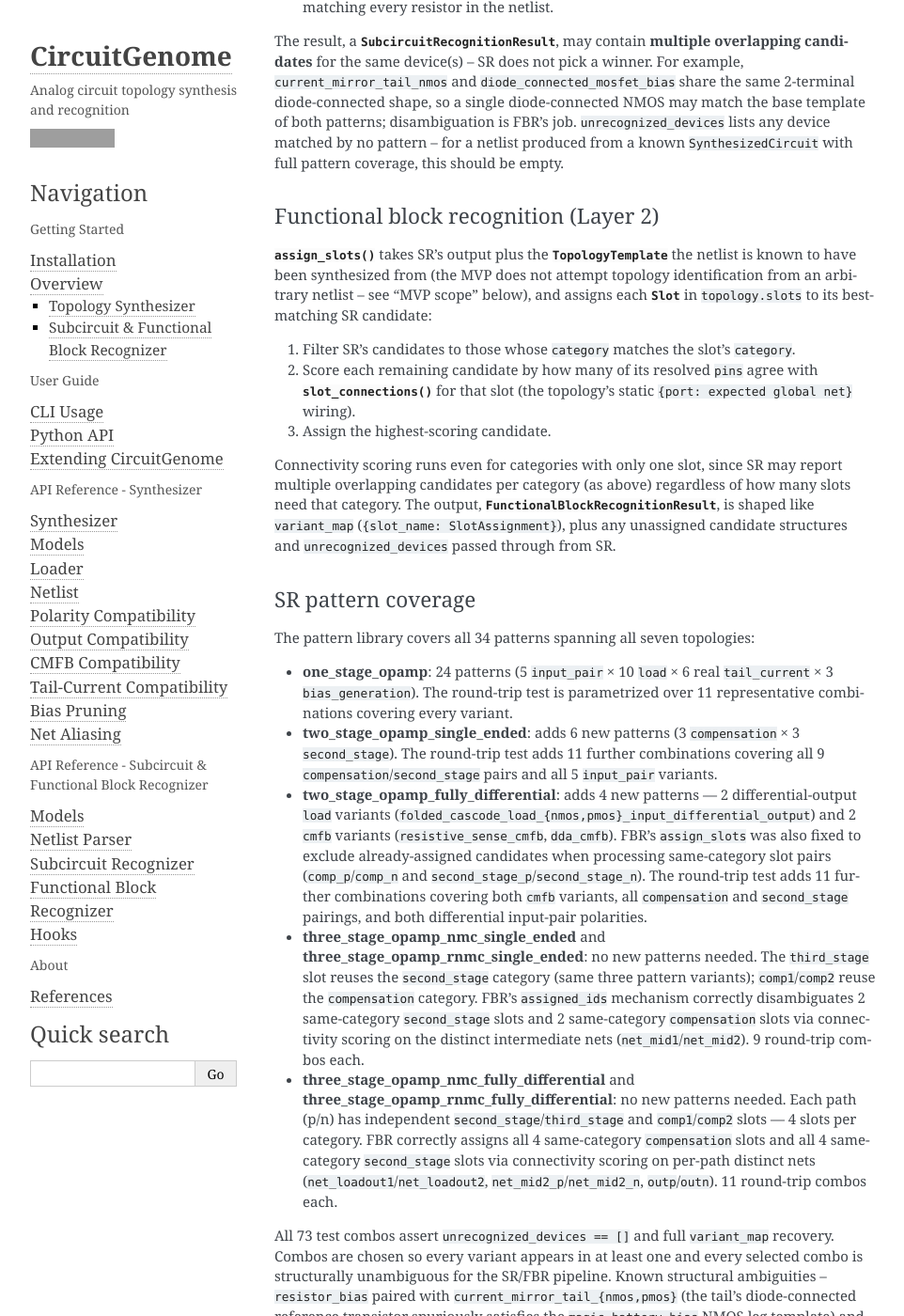
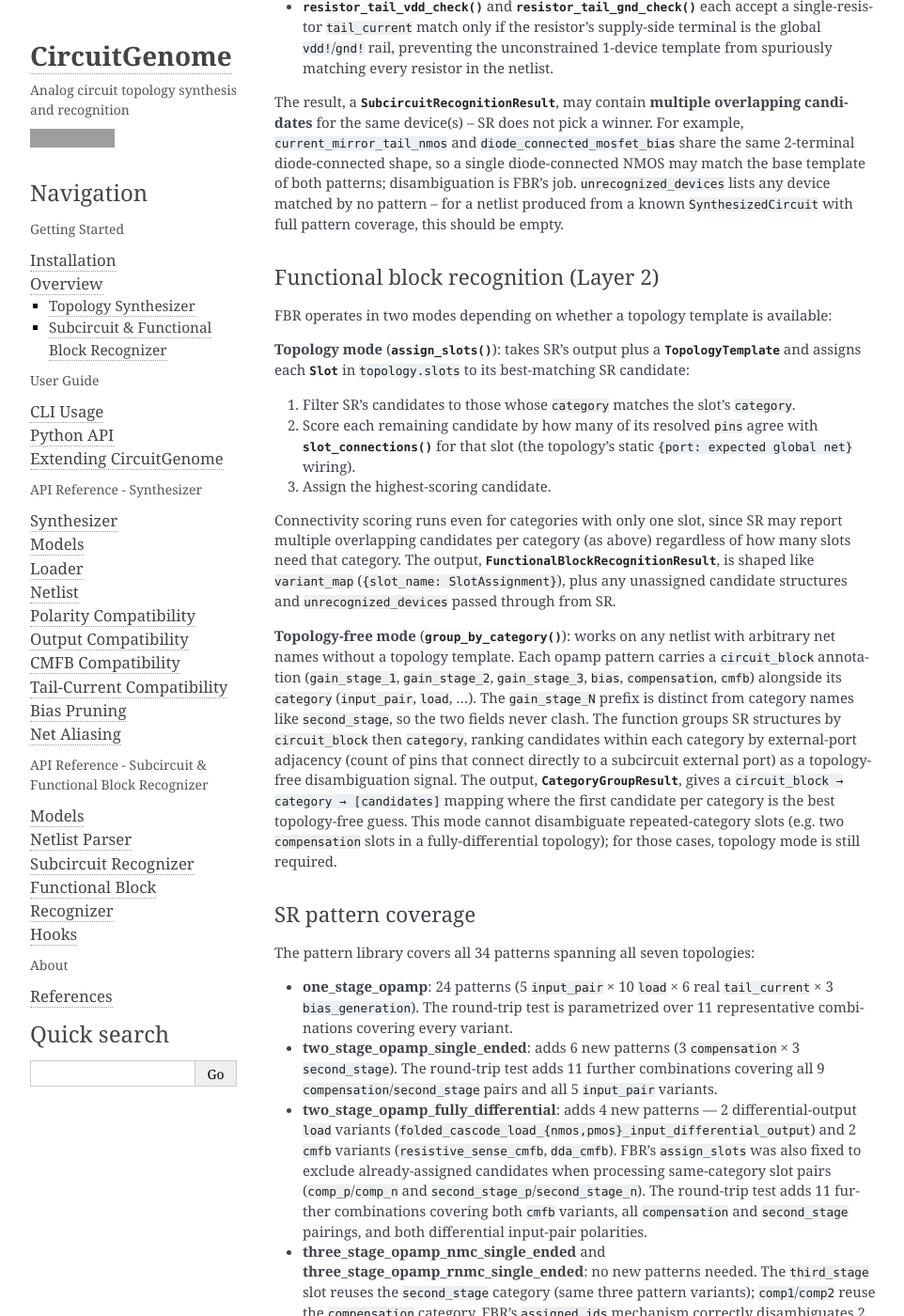
Before and after one commit to analog-ml/CircuitGenome, a Sphinx documentation site: the page built from docs/overview.rst, in a window 1280 px wide and 1400 px high, scrolled down 12259 px. Shown: the whole window at 94% size, without its empty margins (148-1110 px from the left). Built offline with Sphinx 7.4.7, drawn with Linux system fonts in a browser that asks for light colours; some of the changed text lies outside the part shown; grey boxes are pictures that could not be loaded.

Commit message:
docs: update Sphinx and CHANGELOG for topology-free FBR (issue #45)
- overview.rst: expand Layer 2 description to cover both assign_slots
  (topology mode) and group_by_category (topology-free mode); document
  circuit_block field and CategoryGroupResult
- cli.rst: update recognize section with topology-free sample output
  and revised --topology option description
- CHANGELOG.md: add 2026-06-20 entry for issue #45 / PR #46

Co-Authored-By: Claude Sonnet 4.6 <noreply@anthropic.com>

```diff
--- a/docs/overview.rst
+++ b/docs/overview.rst
@@ -467,9 +467,13 @@ produced it. It is organized as a 3-layer pipeline:
    ...) against the parsed devices, producing a
    :class:`~circuitgenome.recognizer.models.SubcircuitRecognitionResult`.
 3. **Layer 2 -- Functional Block Recognizer (FBR)**
-   (:func:`~circuitgenome.recognizer.functional_block_recognizer.assign_slots`)
-   assigns each recognized structure to a topology slot (``input_pair``,
-   ``load``, ``tail_current``, ...), recovering the ``variant_map`` shape.
+   (:func:`~circuitgenome.recognizer.functional_block_recognizer.assign_slots`
+   or :func:`~circuitgenome.recognizer.functional_block_recognizer.group_by_category`)
+   assigns each recognized structure to a functional role. With a topology
+   template, structures are assigned to named slots (``input_pair``, ``load``,
+   ...) recovering the ``variant_map`` shape. Without one, structures are
+   grouped by ``circuit_block`` (``gain_stage_1``, ``gain_stage_2``, ``bias``,
+   ``compensation``, ``cmfb``) and ``category`` for topology-free recognition.
 
 The recognizer currently targets round-trip recognition of
 ``one_stage_opamp`` and ``two_stage_opamp_single_ended`` circuits synthesized
@@ -620,13 +624,13 @@ coverage, this should be empty.
 Functional block recognition (Layer 2)
 ~~~~~~~~~~~~~~~~~~~~~~~~~~~~~~~~~~~~~~~
 
-:func:`~circuitgenome.recognizer.functional_block_recognizer.assign_slots`
-takes SR's output plus the
-:class:`~circuitgenome.synthesizer.models.TopologyTemplate` the netlist is
-known to have been synthesized from (the MVP does not attempt topology
-identification from an arbitrary netlist -- see "MVP scope" below), and
-assigns each :class:`~circuitgenome.synthesizer.models.Slot` in
-``topology.slots`` to its best-matching SR candidate:
+FBR operates in two modes depending on whether a topology template is available:
+
+**Topology mode** (:func:`~circuitgenome.recognizer.functional_block_recognizer.assign_slots`):
+takes SR's output plus a
+:class:`~circuitgenome.synthesizer.models.TopologyTemplate` and assigns each
+:class:`~circuitgenome.synthesizer.models.Slot` in ``topology.slots`` to its
+best-matching SR candidate:
 
 1. Filter SR's candidates to those whose ``category`` matches the slot's
    ``category``.
@@ -644,6 +648,22 @@ how many slots need that category. The output,
 shaped like ``variant_map`` (``{slot_name: SlotAssignment}``), plus any
 unassigned candidate structures and ``unrecognized_devices`` passed through
 from SR.
+
+**Topology-free mode** (:func:`~circuitgenome.recognizer.functional_block_recognizer.group_by_category`):
+works on any netlist with arbitrary net names without a topology template.
+Each opamp pattern carries a ``circuit_block`` annotation (``gain_stage_1``,
+``gain_stage_2``, ``gain_stage_3``, ``bias``, ``compensation``, ``cmfb``)
+alongside its ``category`` (``input_pair``, ``load``, ...). The ``gain_stage_N``
+prefix is distinct from category names like ``second_stage``, so the two fields
+never clash. The function groups SR structures by ``circuit_block`` then
+``category``, ranking candidates within each category by external-port
+adjacency (count of pins that connect directly to a subcircuit external port) as
+a topology-free disambiguation signal. The output,
+:class:`~circuitgenome.recognizer.models.CategoryGroupResult`, gives a
+``circuit_block → category → [candidates]`` mapping where the first candidate
+per category is the best topology-free guess. This mode cannot disambiguate
+repeated-category slots (e.g. two ``compensation`` slots in a fully-differential
+topology); for those cases, topology mode is still required.
 
 SR pattern coverage
 ~~~~~~~~~~~~~~~~~~~~
```
Also changed, not shown: CHANGELOG.md (+32 -0 lines), docs/usage/cli.rst (+27 -6 lines).
